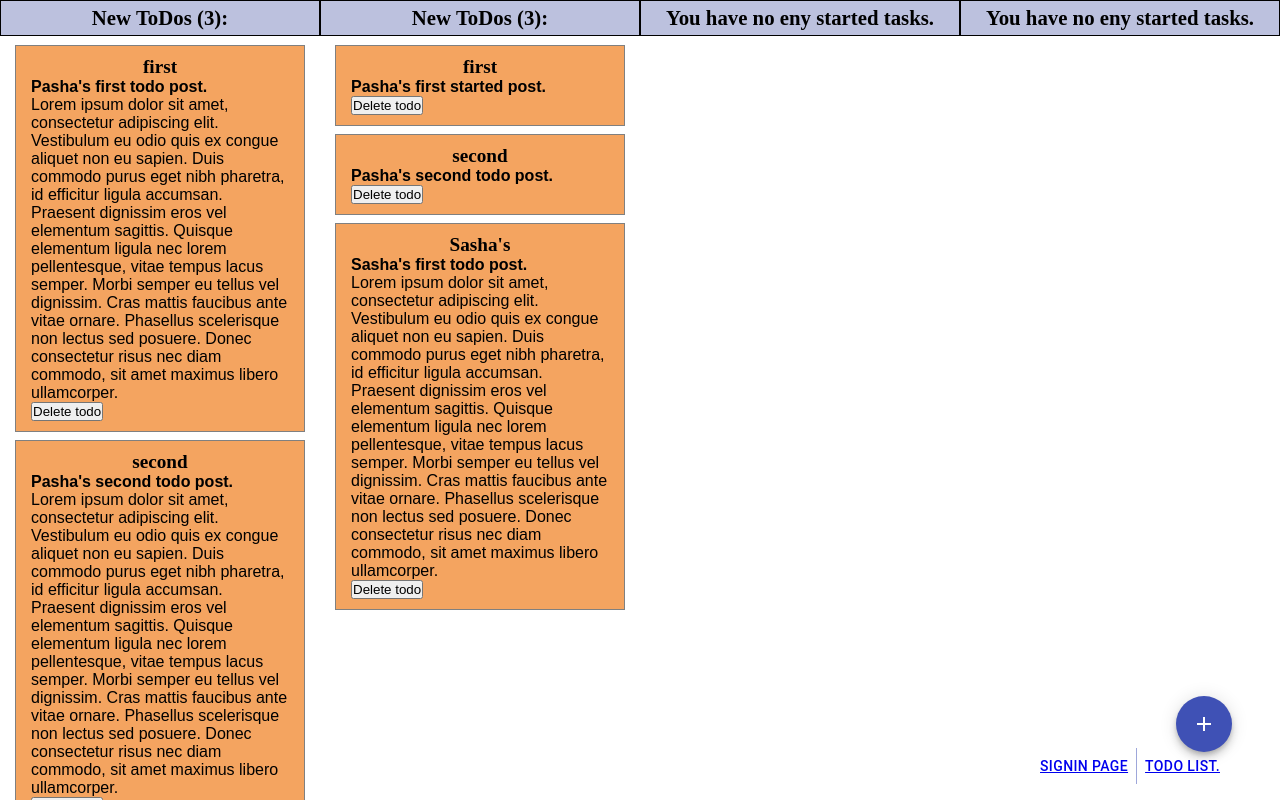
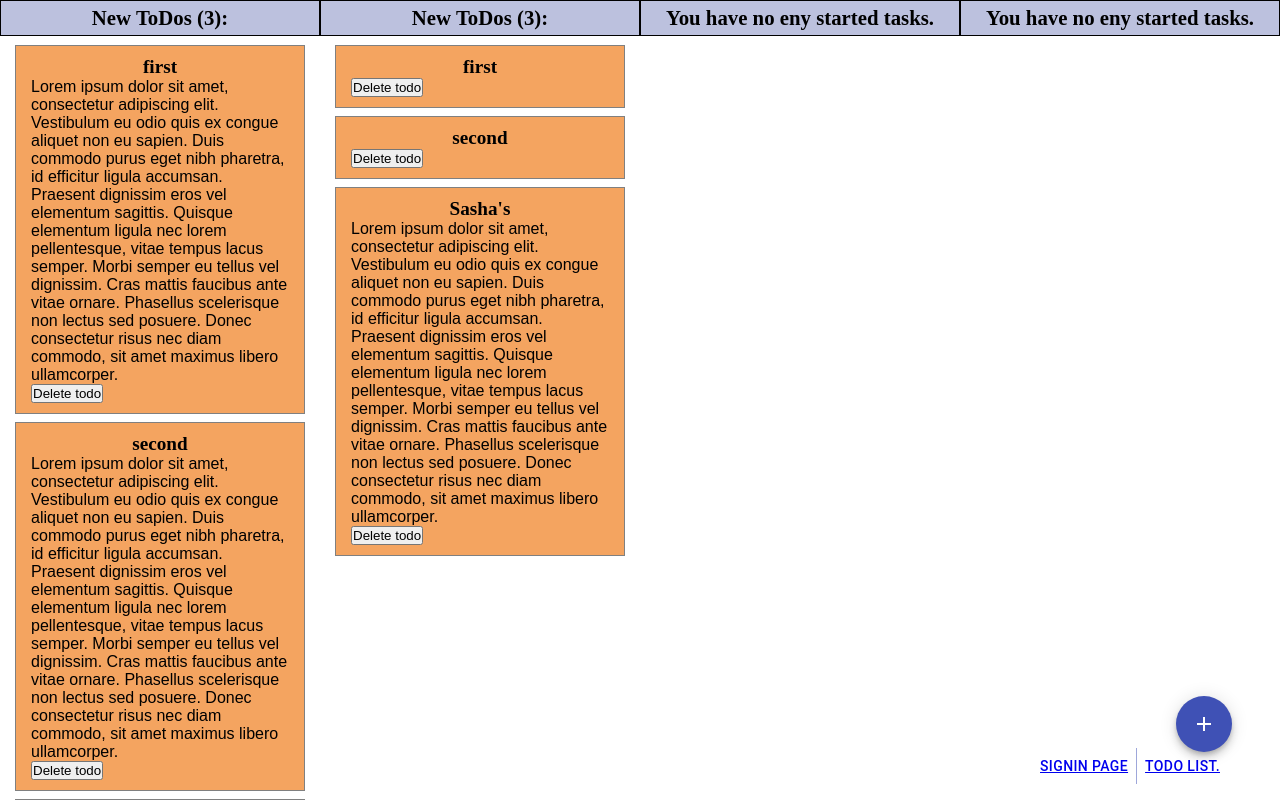
Before and after one commit to Gynvaele/river-flow, a React (Create React App) app: page /todos in a window 1280 px wide. Shown: the top 800 px of the page. Built offline with nearby package versions, Linux system fonts and the light colour scheme.

Commit message:
complete mover

```diff
--- a/src/components/CreateNewToDo/CreateNewTodo.js
+++ b/src/components/CreateNewToDo/CreateNewTodo.js
@@ -21,7 +21,6 @@ const CreateNewTodo = ({ tasks, dispatch }) => {
   const classes = useStyles();
   const [title, setTitle] = useState("");
   const [fullText, setFullText] = useState("");
-  const [description, setDescription] = useState("");
   const [contributor, setContributor] = useState("");
 
   const SubmitToDo = event => {
@@ -33,17 +32,12 @@ const CreateNewTodo = ({ tasks, dispatch }) => {
         contributor: contributor,
         title: title,
         fullText: fullText,
-        description: description,
         flag: defaultFlag,
       };
 
       dispatch(CreateNewTask(post));
-      // dispatch(asyncCreate(post));
       setTitle("");
       setFullText("");
-      setDescription("");
-      // console.log(post);
-      // console.log(tasks);
     }
   };
 
@@ -62,7 +56,6 @@ const CreateNewTodo = ({ tasks, dispatch }) => {
         type="text"
         onChange={e => setFullText(e.target.value)}
       />
-      <TextField label={"Description"} value={description} type="text" onChange={e => setDescription(e.target.value)} />
       <TextField select label="Contributor" value={contributor} onChange={handleChange}>
         <MenuItem value="">
           <em>None</em>
--- a/src/components/Todos/TodoTasks.js
+++ b/src/components/Todos/TodoTasks.js
@@ -12,7 +12,7 @@ const Task = ({ tasks, dispatch, currentBox }) => {
   const taskInBox = tasks.filter(tasks => tasks.flag === currentBox);
 
   return (
-    <DropBox id={"todoTasks"} className={"tasks-col"}>
+    <DropBox id={currentBox} className={"tasks-col"}>
       {taskInBox.length === 0 && (
         <div className={"tasks"}>
           <div className="title">You have no eny started tasks.</div>
@@ -33,7 +33,6 @@ const Task = ({ tasks, dispatch, currentBox }) => {
                 <div className="container">
                   <div className="post-title">{elm.title}</div>
                   <div className="post-content">
-                    <h4>{elm.description}</h4>
                     <p>{elm.fullText}</p>
                   </div>
                   <button onClick={() => Delete(elm.id)}>Delete {"todo"}</button>
--- a/src/data_mocked/data.js
+++ b/src/data_mocked/data.js
@@ -5,7 +5,6 @@ export const defaultData = [
     title: "first",
     fullText:
       "Lorem ipsum dolor sit amet, consectetur adipiscing elit. Vestibulum eu odio quis ex congue aliquet non eu sapien. Duis commodo purus eget nibh pharetra, id efficitur ligula accumsan. Praesent dignissim eros vel elementum sagittis. Quisque elementum ligula nec lorem pellentesque, vitae tempus lacus semper. Morbi semper eu tellus vel dignissim. Cras mattis faucibus ante vitae ornare. Phasellus scelerisque non lectus sed posuere. Donec consectetur risus nec diam commodo, sit amet maximus libero ullamcorper.",
-    description: "Pasha's first todo post.",
     flag: "todoTasks",
   },
   {
@@ -14,7 +13,6 @@ export const defaultData = [
     title: "second",
     fullText:
       "Lorem ipsum dolor sit amet, consectetur adipiscing elit. Vestibulum eu odio quis ex congue aliquet non eu sapien. Duis commodo purus eget nibh pharetra, id efficitur ligula accumsan. Praesent dignissim eros vel elementum sagittis. Quisque elementum ligula nec lorem pellentesque, vitae tempus lacus semper. Morbi semper eu tellus vel dignissim. Cras mattis faucibus ante vitae ornare. Phasellus scelerisque non lectus sed posuere. Donec consectetur risus nec diam commodo, sit amet maximus libero ullamcorper.",
-    description: "Pasha's second todo post.",
     flag: "todoTasks",
   },
   {
@@ -23,7 +21,6 @@ export const defaultData = [
     title: "Sasha's",
     fullText:
       "Lorem ipsum dolor sit amet, consectetur adipiscing elit. Vestibulum eu odio quis ex congue aliquet non eu sapien. Duis commodo purus eget nibh pharetra, id efficitur ligula accumsan. Praesent dignissim eros vel elementum sagittis. Quisque elementum ligula nec lorem pellentesque, vitae tempus lacus semper. Morbi semper eu tellus vel dignissim. Cras mattis faucibus ante vitae ornare. Phasellus scelerisque non lectus sed posuere. Donec consectetur risus nec diam commodo, sit amet maximus libero ullamcorper.",
-    description: "Sasha's first todo post.",
     flag: "todoTasks",
   },
   {
@@ -39,7 +36,6 @@ export const defaultData = [
     contributor: "Pasha",
     title: "second",
     fullText: "",
-    description: "Pasha's second todo post.",
     flag: "startedTasks",
   },
   {
@@ -48,7 +44,6 @@ export const defaultData = [
     title: "Sasha's",
     fullText:
       "Lorem ipsum dolor sit amet, consectetur adipiscing elit. Vestibulum eu odio quis ex congue aliquet non eu sapien. Duis commodo purus eget nibh pharetra, id efficitur ligula accumsan. Praesent dignissim eros vel elementum sagittis. Quisque elementum ligula nec lorem pellentesque, vitae tempus lacus semper. Morbi semper eu tellus vel dignissim. Cras mattis faucibus ante vitae ornare. Phasellus scelerisque non lectus sed posuere. Donec consectetur risus nec diam commodo, sit amet maximus libero ullamcorper.",
-    description: "Sasha's first todo post.",
     flag: "startedTasks",
   },
 ];
--- a/src/redux/actions/todos.js
+++ b/src/redux/actions/todos.js
@@ -11,9 +11,10 @@ export const CreateNewTask = post => {
 
 export const DeleteTask = id => {
   const { tasks } = store.getState();
+  console.log(id);
   console.log(tasks);
   tasks.splice(id, 1);
-  console.log(store.getState());
+  console.log(tasks);
   return {
     type: DELETE_TASK,
     data: tasks,
@@ -22,17 +23,13 @@ export const DeleteTask = id => {
 
 export const Mover = (box_id, card_id) => {
   const { tasks } = store.getState();
-  // const changed = tasks.filter(tasks => +tasks.id === +card_id);
-  // changed[0][flag] = box_id};
-  if (+tasks.id === +card_id) {
-    return (tasks.flag = box_id);
-  }
-  console.log(tasks);
-  console.log(box_id);
-  console.log(card_id);
-
+  const currentTask = tasks.filter(card => card.id === card_id);
+  console.log(currentTask[0].flag);
+  console.log("current task", currentTask[0].flag);
+  currentTask[0].flag = box_id;
+  console.log("current task", currentTask[0].flag);
   return {
     type: MOVER,
-    data: tasks,
+    data: [currentTask],
   };
 };
```
